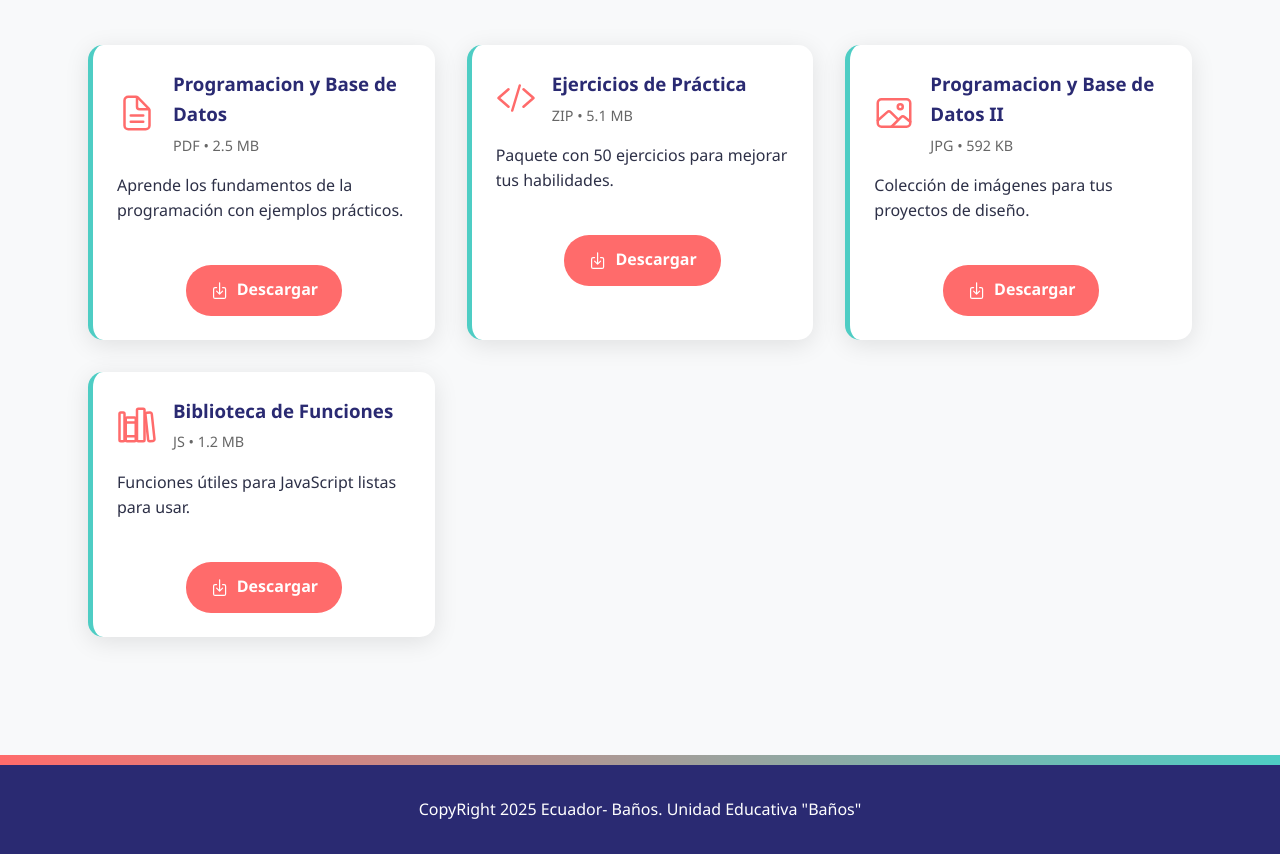
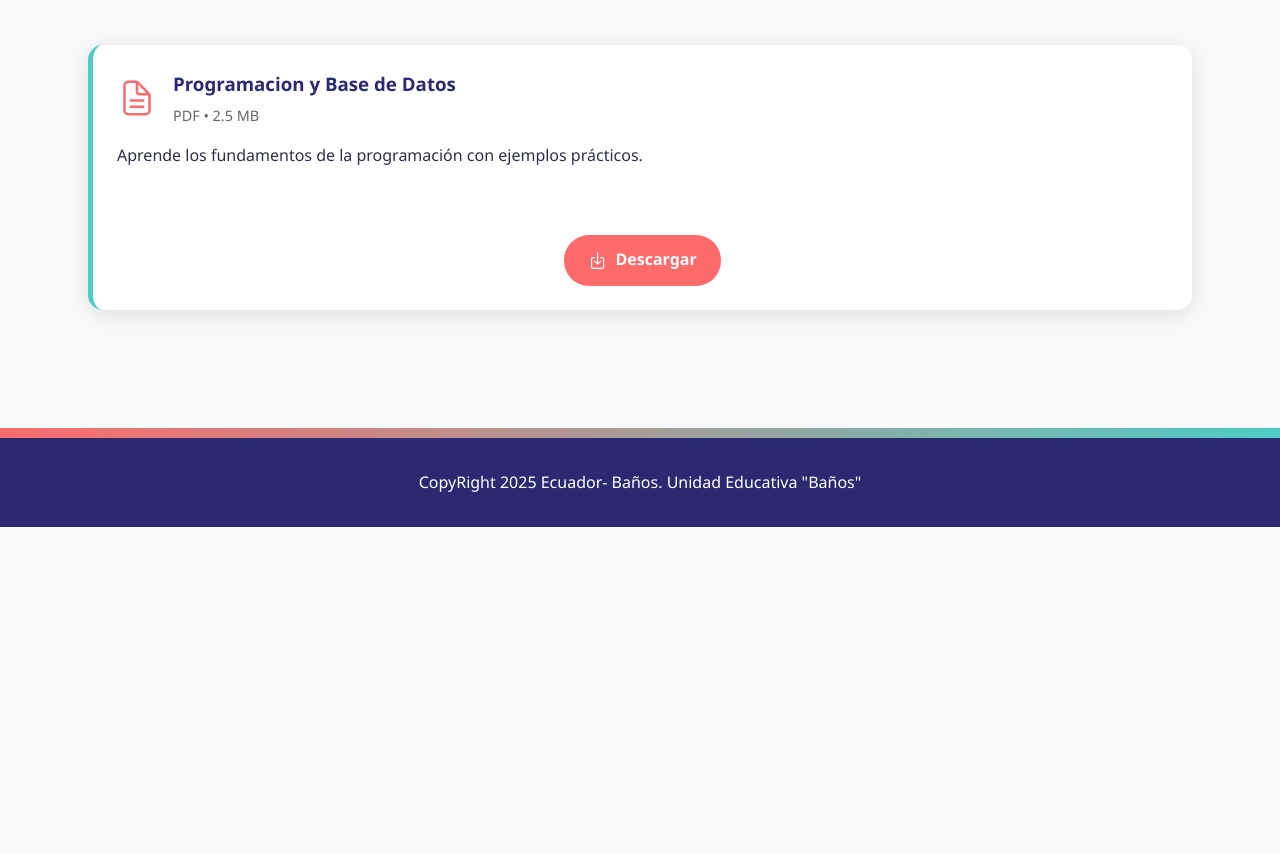
Before and after one commit to nowsystem/little_programmers, a plain HTML site: page descarga.html in a window 1280 px wide. Shown: the part 481-1335 px from the top of the page. After the commit the page ends 1008 px from the top, so only its background shows below. Drawn offline with nearby package versions, Linux system fonts and the light colour scheme.

```diff
--- a/descarga.html
+++ b/descarga.html
@@ -13,7 +13,6 @@
             <a href="index.html">Inicio</a>
             <a href="nosotros.html">Nuestro Equipo</a>
             <a href="descarga.html">Descargas</a>
-            <a href="juegos.html">Juegos</a>
             <a href="contacto.html">Contactos</a>
         </nav>
     </header>
@@ -39,53 +38,8 @@
                     </a>
                 </div>
 
-                <!-- Item 2 -->
-                <div class="download-card">
-                    <div class="download-header">
-                        <ion-icon name="code-slash-outline" class="download-icon"></ion-icon>
-                        <div class="file-info">
-                            <h3>Ejercicios de Práctica</h3>
-                            <p class="file-details">ZIP • 5.1 MB</p>
-                        </div>
-                    </div>
-                    <p class="file-description">Paquete con 50 ejercicios para mejorar tus habilidades.</p>
-                    <a href="" class="download-btn" download>
-                        <ion-icon name="download-outline"></ion-icon>
-                        Descargar
-                    </a>
-                </div>
 
-                <!-- Item 3 -->
-                <div class="download-card">
-                    <div class="download-header">
-                        <ion-icon name="image-outline" class="download-icon"></ion-icon>
-                        <div class="file-info">
-                            <h3>Programacion y Base de Datos II</h3>
-                            <p class="file-details">JPG • 592 KB</p>
-                        </div>
-                    </div>
-                    <p class="file-description">Colección de imágenes para tus proyectos de diseño.</p>
-                    <a href="" class="download-btn" download>
-                        <ion-icon name="download-outline"></ion-icon>
-                        Descargar
-                    </a>
-                </div>
 
-                <!-- Item 4 -->
-                <div class="download-card">
-                    <div class="download-header">
-                        <ion-icon name="library-outline" class="download-icon"></ion-icon>
-                        <div class="file-info">
-                            <h3>Biblioteca de Funciones</h3>
-                            <p class="file-details">JS • 1.2 MB</p>
-                        </div>
-                    </div>
-                    <p class="file-description">Funciones útiles para JavaScript listas para usar.</p>
-                    <a href="" class="download-btn" download>
-                        <ion-icon name="download-outline"></ion-icon>
-                        Descargar
-                    </a>
-                </div>
             </div>
         </section>
     </main>
```
Also changed, not shown: contacto.html (+3 -26 lines), index.html (+0 -1 lines), nosotros.html (+0 -1 lines).
